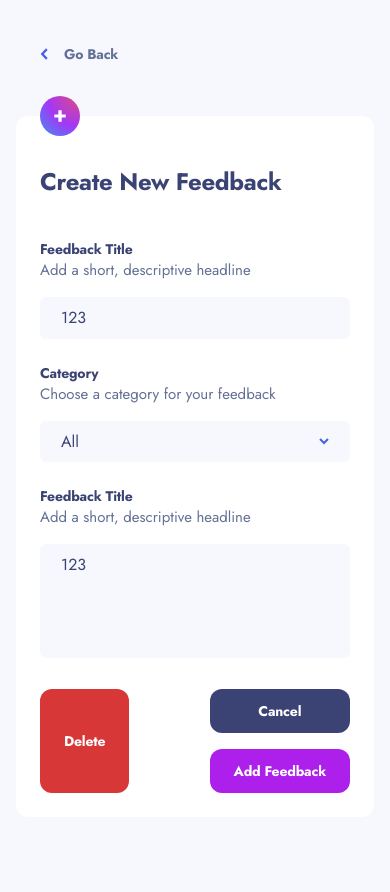
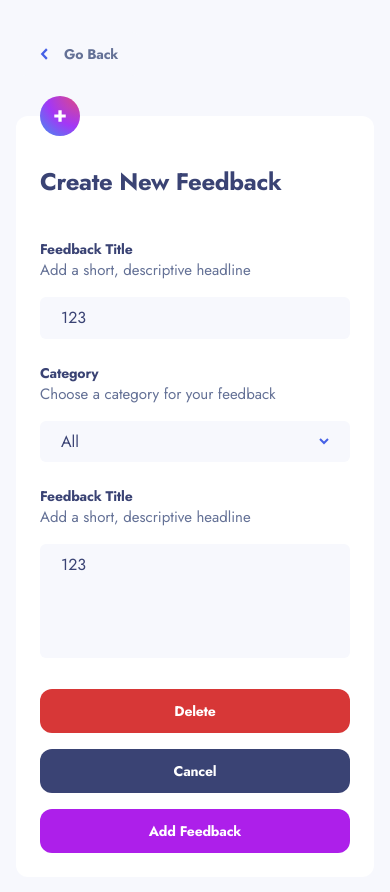
Before and after one commit to jeeasistio/feedback-app, a Next.js app: page /new in a window 390 px wide. Shown: the top 892 px of the page. Before the commit the page ends 849 px from the top, so only its background shows below. Built offline with nearby package versions, Linux system fonts and the light colour scheme.

Commit message:
fixed new feedback actions mobile view

```diff
--- a/src/components/New/NewFeedbackActions.tsx
+++ b/src/components/New/NewFeedbackActions.tsx
@@ -2,7 +2,7 @@ import { Button } from "../Utils/Button"
 
 export const NewFeedbackActions = () => {
     return (
-        <div className="flex justify-between">
+        <div className="flex flex-col justify-between gap-4 sm:flex-row">
             <Button color="red">Delete</Button>
 
             <div className="flex flex-col justify-end gap-4 sm:flex-row">
```
